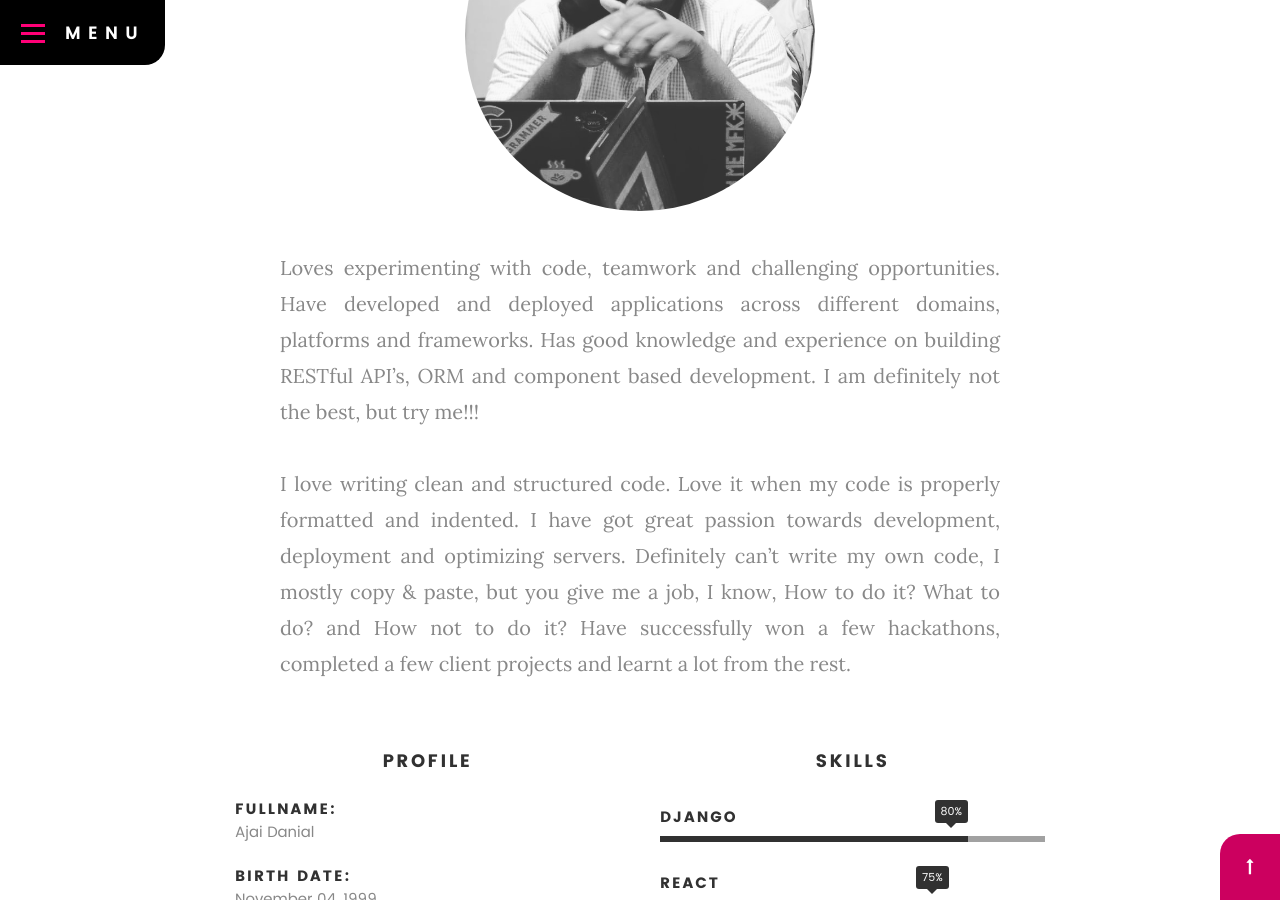
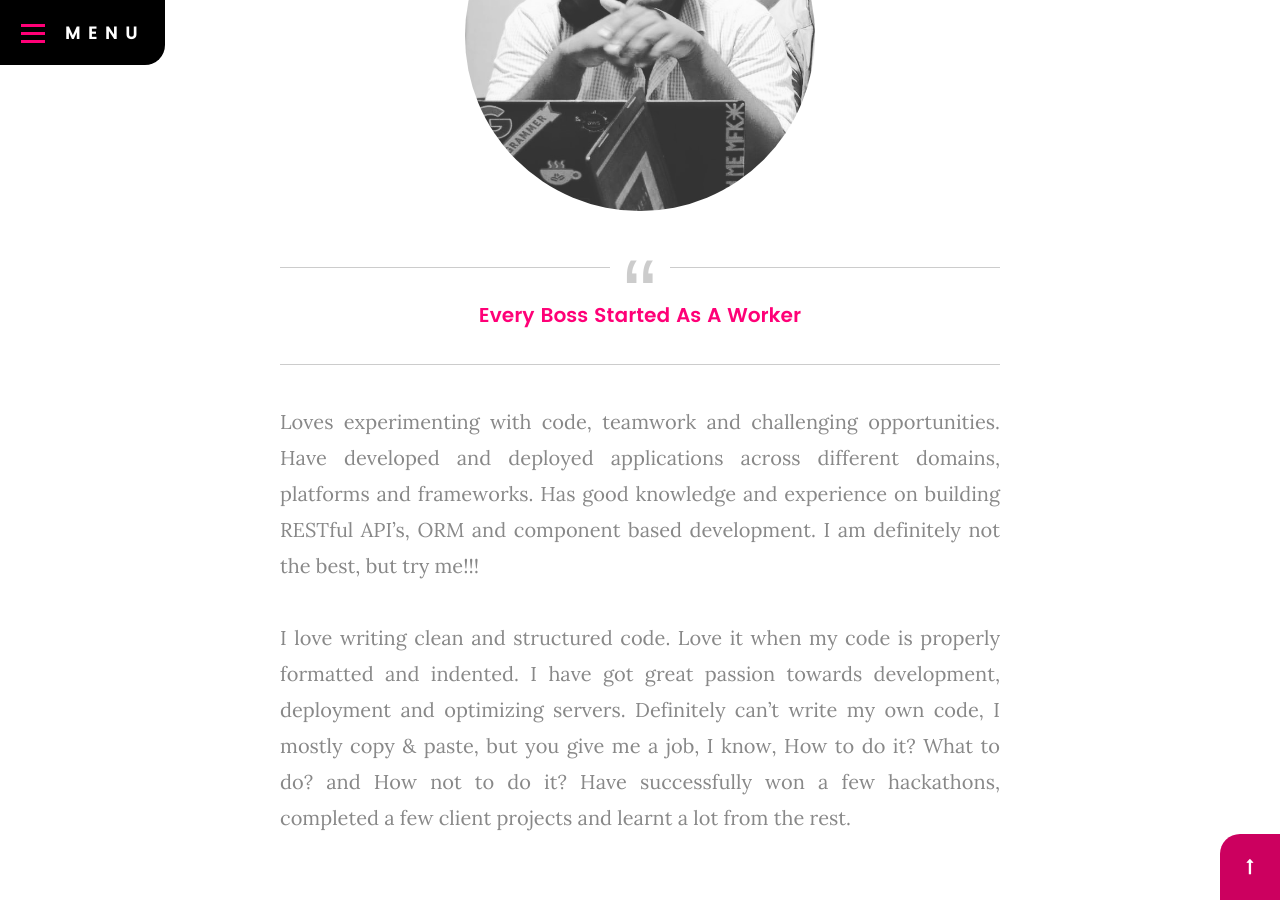
Before and after one commit to ajaidanial/ajaidanial.github.io, a Jekyll site: the page built from index.html, in a window 1280 px wide and 900 px high, scrolled down 1279 px. Built offline with Jekyll 4.4.1, drawn with Linux system fonts in a browser that asks for light colours; some web fonts are replaced.

Commit message:
quote added

```diff
--- a/assets/css/main.css
+++ b/assets/css/main.css
@@ -3160,3 +3160,28 @@ footer .copyright span:last-child::after {
 .white-section {
 	background-color: #FFFFFF;
 }
+
+.blockquote {
+	border: solid rgba(0, 0, 0, 0.2);
+	border-width: 1px 0;
+	padding: 1.5em;
+	margin: 4.6rem 0 4rem 0;
+	font-family: "poppins-semibold", serif;
+	font-size: 2rem;
+	line-height: 1.8;
+	color: #FF0077;
+}
+
+.blockquote:before {
+	content: '\201C';
+	position: absolute;
+	top: -5px;
+	left: 50%;
+	transform: translate(-50%, -50%);
+	background: white;
+	height: 5rem;
+	width: 6rem;
+	font: 100px 'PT Sans', sans-serif;
+	color: rgba(0, 0, 0, 0.2);
+	text-align: center;
+}
--- a/index.html
+++ b/index.html
@@ -56,6 +56,7 @@ permalink: /
 			<h1>Hola, Let's Get Familiarized</h1>
 			<div class="intro-info">
 				<img src="/assets/img/profile-pic.jpg" alt="Profile Picture">
+				<blockquote class="blockquote">Every Boss Started As A Worker</blockquote>
 				<p class="lead">
 					{{ site.about }}
 				</p>
@@ -252,6 +253,5 @@ permalink: /
 <!-- footer section end -->
 
 <!-- TODO: work automation of the site -->
-<!-- TODO: site quotes -->
 <!-- TODO: site testimonials -->
 <!-- TODO: site resume update -->
```
